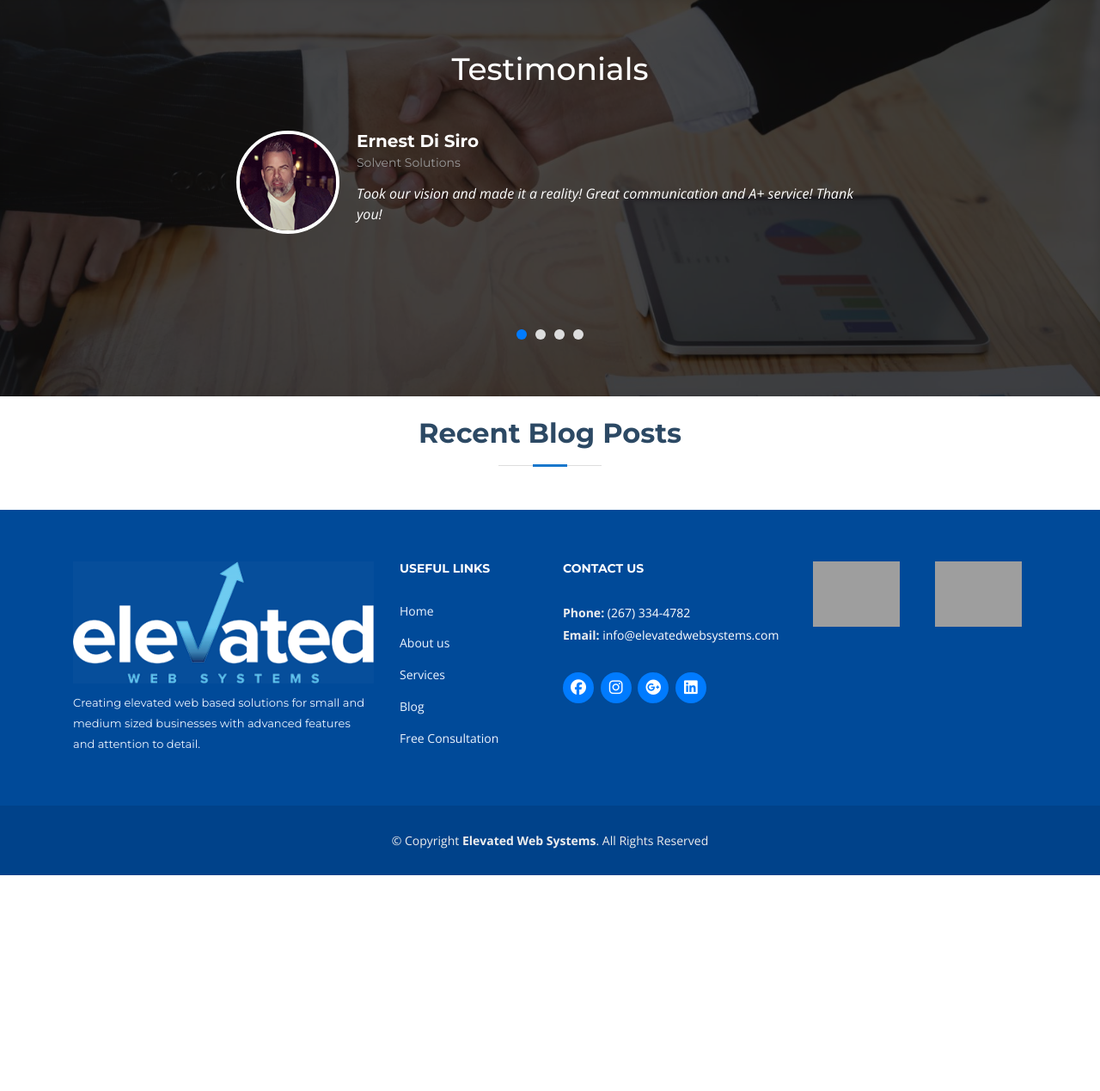
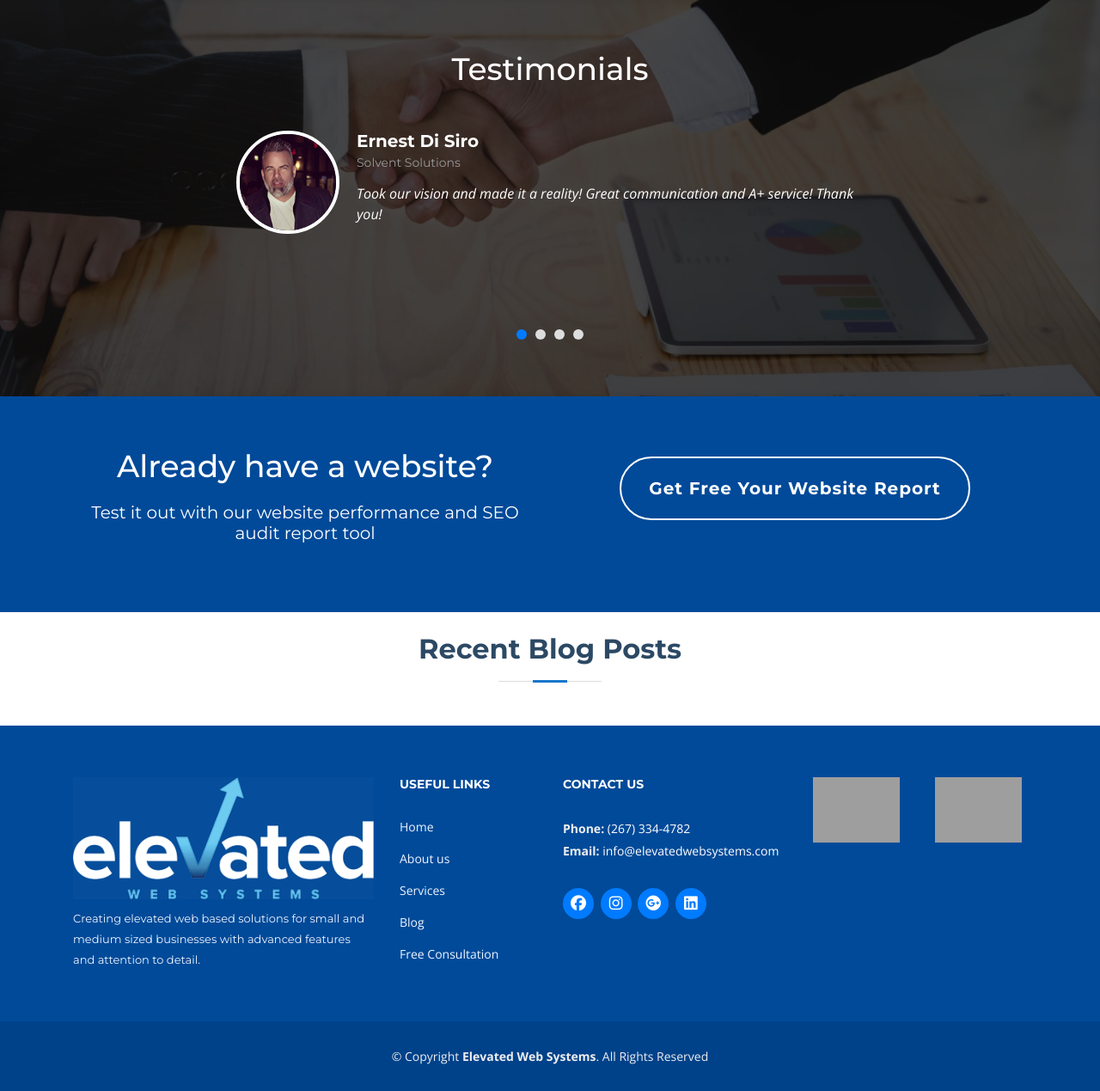
Before and after one commit to jtangir87/elevatedws, a Django app: page /website-design in a window 1280 px wide. Shown: the part 3304-4573 px from the top of the page at 86% size. Before the commit the page ends 4322 px from the top, so only its background shows below. Run offline with Django 3.2, Linux system fonts and the light colour scheme; data that the repository does not hold is empty; some libraries are stand-ins or nearby versions; grey boxes are pictures that could not be loaded.

Commit message:
add website report section to page

```diff
--- a/templates/pages/services/websites.html
+++ b/templates/pages/services/websites.html
@@ -250,6 +250,23 @@ Website Design and Development Company
     <!-- ======= Testimonials Section ======= -->
       {% include 'pages/includes/partial_testimonial_list.html' %}
     <!-- End Testimonials Section -->
+        <!-- ======= Why Us Section ======= -->
+    <section id="why-us">
+      <div class="container" data-aos="fade-up">
+        <div class="row">
+            <div class="col-md-6">
+                <header class="section-header text-center">
+                <h3>Already have a website?</h3>
+                <h5 style="color:white;">Test it out with our website performance and SEO audit report tool</h5>
+                </header>
+            </div>
+                <div class="col-md-6 text-center">
+                    <a href="{% url 'website_audit' %}" class="btn-consultation">Get Free Your Website Report</a>
+                </div>
+        </div>
+
+      </div>
+    </section><!-- End Why Us Section -->
     <!-- =======  Blog Grid ======= -->
     <section class="blog-grid grid mt-4">
       <div class="container">
```
Also changed, not shown: templates/pages/home.html (+16 -0 lines).
